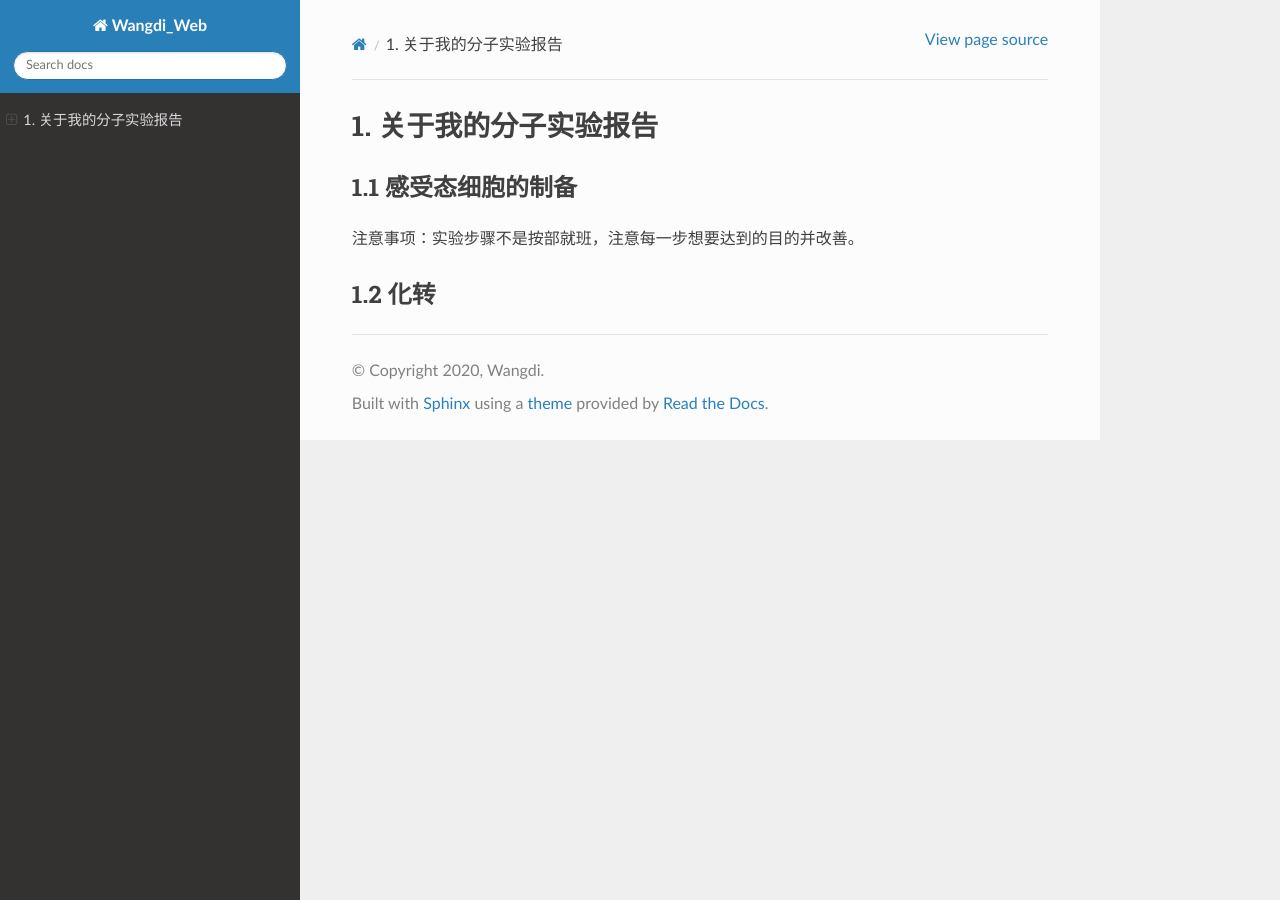
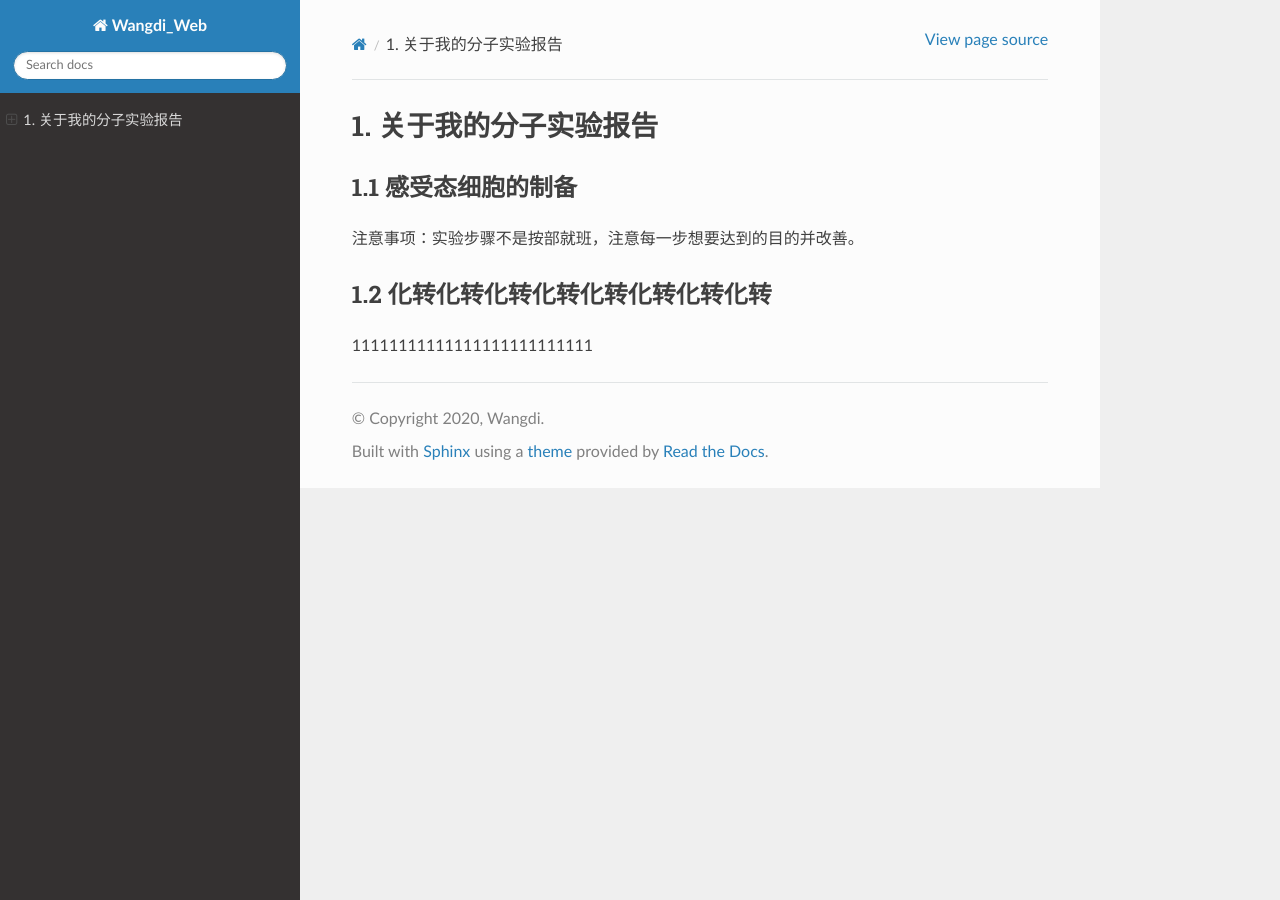
Before and after one commit to wangdii/Wangdi_Web, a Sphinx documentation site: the page built from source/Research/r2.rst, in a window 1280 px wide. Built offline with Sphinx 7.4.7 and the Read the Docs theme 2.0.0, drawn with Linux system fonts in a browser that asks for light colours.

Commit message:
Update r2.rst

```diff
--- a/source/Research/r2.rst
+++ b/source/Research/r2.rst
@@ -6,5 +6,7 @@
 
 注意事项：实验步骤不是按部就班，注意每一步想要达到的目的并改善。
 
-1.2 化转
+1.2 化转化转化转化转化转化转化转化转
 ------------
+
+11111111111111111111111111
```
